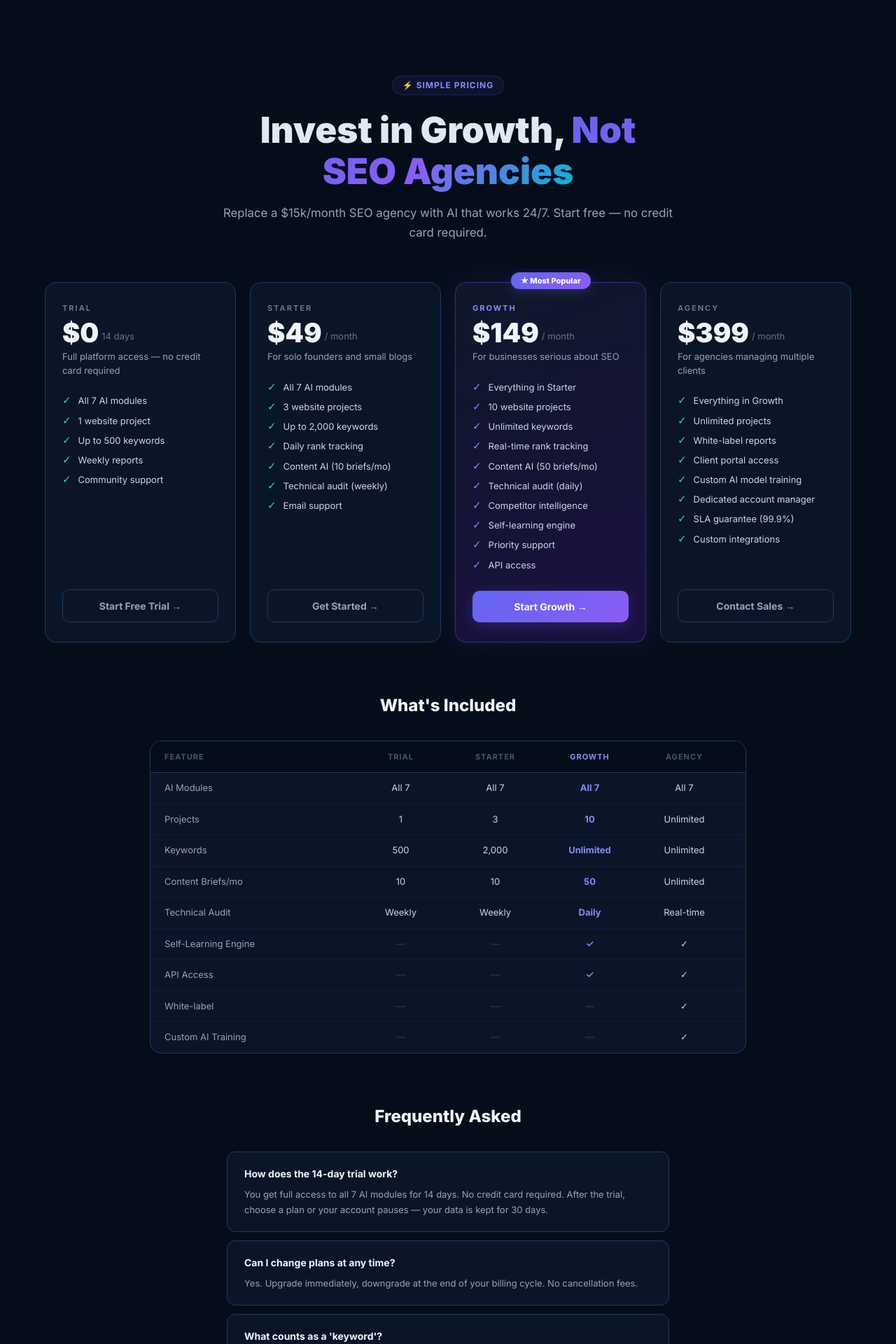
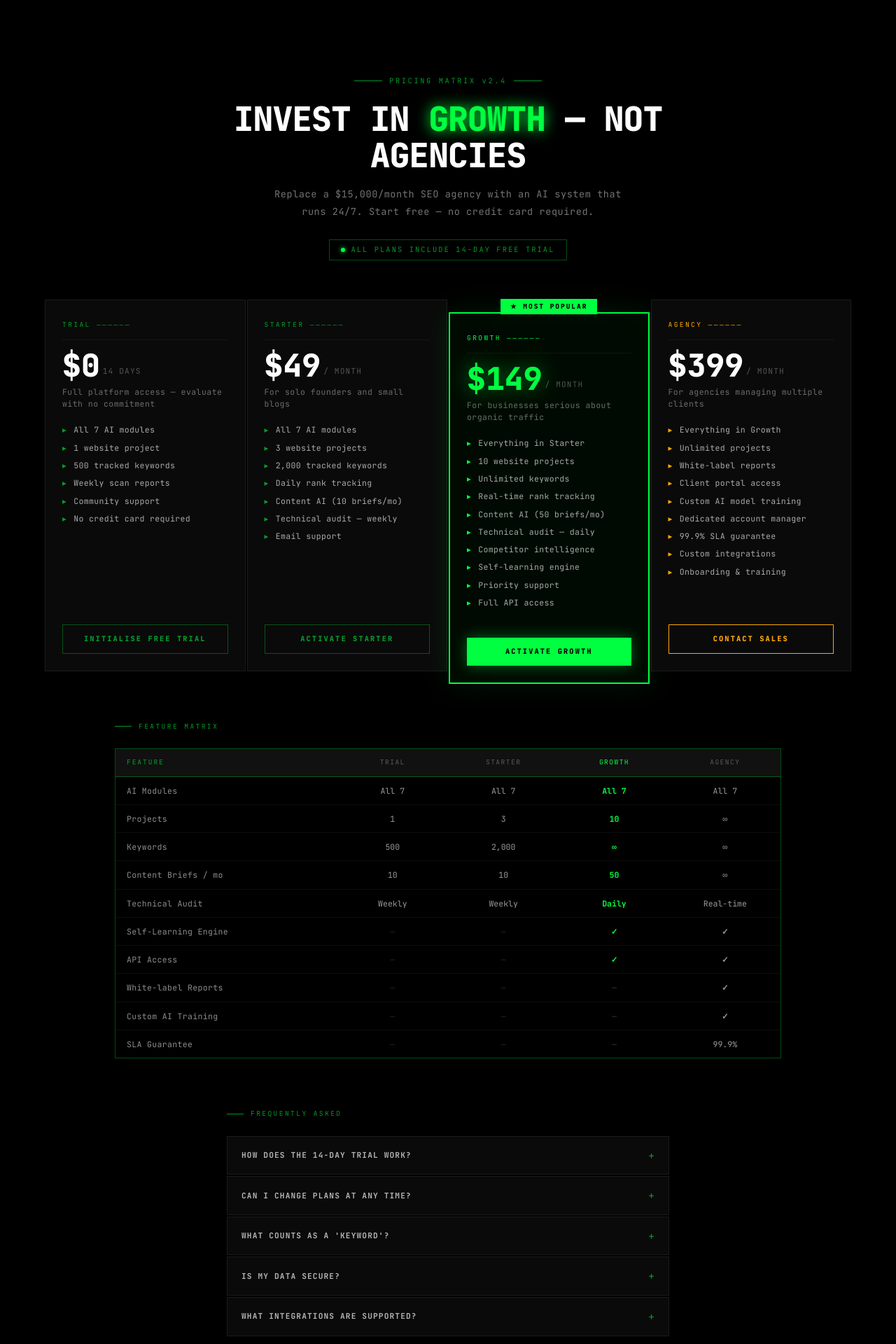
Before and after one commit to rk-arun78605/AI_SEO_platform, a Next.js app: page /pricing in a window 1280 px wide. Shown: the part 20-1940 px from the top of the page at 70% size. Built offline with nearby package versions, Linux system fonts and the light colour scheme.

Commit message:
fix(pricing): match actual site design — black bg, neon green #00FF41, monospace terminal aesthetic

```diff
--- a/app/pricing/page.tsx
+++ b/app/pricing/page.tsx
@@ -1,73 +1,89 @@
 "use client";
 
+import { useState } from "react";
 import Link from "next/link";
+
+const NEON = "#00FF41";
+const NEON_DIM = "rgba(0,255,65,0.6)";
+const NEON_BG  = "rgba(0,255,65,0.07)";
+const NEON_BDR = "1px solid rgba(0,255,65,0.3)";
+const GOLD     = "#ffaa00";
+const SURFACE  = "#0a0a0a";
+const SURFACE2 = "#111";
+
+const mono: React.CSSProperties = { fontFamily: "'JetBrains Mono','Courier New',monospace" };
 
 const plans = [
   {
-    name: "Trial",
+    name: "TRIAL",
     price: "$0",
-    period: "14 days",
-    desc: "Full platform access — no credit card required",
+    period: "14 DAYS",
+    desc: "Full platform access — evaluate with no commitment",
     badge: null,
     highlight: false,
+    accentColor: NEON_DIM,
     features: [
       "All 7 AI modules",
       "1 website project",
-      "Up to 500 keywords",
-      "Weekly reports",
+      "500 tracked keywords",
+      "Weekly scan reports",
       "Community support",
+      "No credit card required",
     ],
-    cta: "Start Free Trial",
+    cta: "INITIALISE FREE TRIAL",
     ctaHref: "/",
   },
   {
-    name: "Starter",
+    name: "STARTER",
     price: "$49",
-    period: "/ month",
+    period: "/ MONTH",
     desc: "For solo founders and small blogs",
     badge: null,
     highlight: false,
+    accentColor: NEON_DIM,
     features: [
       "All 7 AI modules",
       "3 website projects",
-      "Up to 2,000 keywords",
+      "2,000 tracked keywords",
       "Daily rank tracking",
       "Content AI (10 briefs/mo)",
-      "Technical audit (weekly)",
+      "Technical audit — weekly",
       "Email support",
     ],
-    cta: "Get Started",
+    cta: "ACTIVATE STARTER",
     ctaHref: "/",
   },
   {
-    name: "Growth",
+    name: "GROWTH",
     price: "$149",
-    period: "/ month",
-    desc: "For businesses serious about SEO",
-    badge: "Most Popular",
+    period: "/ MONTH",
+    desc: "For businesses serious about organic traffic",
+    badge: "MOST POPULAR",
     highlight: true,
+    accentColor: NEON,
     features: [
       "Everything in Starter",
       "10 website projects",
       "Unlimited keywords",
       "Real-time rank tracking",
       "Content AI (50 briefs/mo)",
-      "Technical audit (daily)",
+      "Technical audit — daily",
       "Competitor intelligence",
       "Self-learning engine",
       "Priority support",
-      "API access",
+      "Full API access",
     ],
-    cta: "Start Growth",
+    cta: "ACTIVATE GROWTH",
     ctaHref: "/",
   },
   {
-    name: "Agency",
+    name: "AGENCY",
     price: "$399",
-    period: "/ month",
+    period: "/ MONTH",
     desc: "For agencies managing multiple clients",
     badge: null,
     highlight: false,
+    accentColor: GOLD,
     features: [
       "Everything in Growth",
       "Unlimited projects",
@@ -75,92 +91,110 @@ const plans = [
       "Client portal access",
       "Custom AI model training",
       "Dedicated account manager",
-      "SLA guarantee (99.9%)",
+      "99.9% SLA guarantee",
       "Custom integrations",
+      "Onboarding & training",
     ],
-    cta: "Contact Sales",
+    cta: "CONTACT SALES",
     ctaHref: "/",
   },
 ];
 
 const comparison = [
-  { feature: "AI Modules",          values: ["All 7",   "All 7",   "All 7",      "All 7"]      },
-  { feature: "Projects",             values: ["1",       "3",       "10",          "Unlimited"]  },
-  { feature: "Keywords",             values: ["500",     "2,000",   "Unlimited",   "Unlimited"]  },
-  { feature: "Content Briefs/mo",    values: ["10",      "10",      "50",          "Unlimited"]  },
-  { feature: "Technical Audit",      values: ["Weekly",  "Weekly",  "Daily",       "Real-time"]  },
-  { feature: "Self-Learning Engine", values: ["—",       "—",       "✓",           "✓"]          },
-  { feature: "API Access",           values: ["—",       "—",       "✓",           "✓"]          },
-  { feature: "White-label",          values: ["—",       "—",       "—",           "✓"]          },
-  { feature: "Custom AI Training",   values: ["—",       "—",       "—",           "✓"]          },
+  { feature: "AI Modules",           values: ["All 7",  "All 7",  "All 7",      "All 7"]     },
+  { feature: "Projects",             values: ["1",      "3",      "10",          "∞"]         },
+  { feature: "Keywords",             values: ["500",    "2,000",  "∞",           "∞"]         },
+  { feature: "Content Briefs / mo",  values: ["10",     "10",     "50",          "∞"]         },
+  { feature: "Technical Audit",      values: ["Weekly", "Weekly", "Daily",       "Real-time"] },
+  { feature: "Self-Learning Engine", values: ["—",      "—",      "✓",           "✓"]         },
+  { feature: "API Access",           values: ["—",      "—",      "✓",           "✓"]         },
+  { feature: "White-label Reports",  values: ["—",      "—",      "—",           "✓"]         },
+  { feature: "Custom AI Training",   values: ["—",      "—",      "—",           "✓"]         },
+  { feature: "SLA Guarantee",        values: ["—",      "—",      "—",           "99.9%"]     },
 ];
 
 const faqs = [
-  { q: "How does the 14-day trial work?", a: "You get full access to all 7 AI modules for 14 days. No credit card required. After the trial, choose a plan or your account pauses — your data is kept for 30 days." },
-  { q: "Can I change plans at any time?",  a: "Yes. Upgrade immediately, downgrade at the end of your billing cycle. No cancellation fees." },
-  { q: "What counts as a 'keyword'?",      a: "Any search term tracked in your rank monitoring dashboard. Keyword research and discovery do not count against your limit." },
-  { q: "Is my data secure?",              a: "All data is encrypted at rest (AES-256) and in transit (TLS 1.3). GDPR/CCPA compliant. We never share your data with third parties." },
-  { q: "What integrations are supported?", a: "GA4, Google Search Console, Ahrefs, SEMrush, Moz, WordPress, Shopify, Webflow, HubSpot, and any CMS via our REST API." },
+  { q: "HOW DOES THE 14-DAY TRIAL WORK?",     a: "You get full access to all 7 AI modules for 14 days. No credit card required. After the trial your account pauses — all data is preserved for 30 days." },
+  { q: "CAN I CHANGE PLANS AT ANY TIME?",      a: "Yes. Upgrade takes effect immediately. Downgrades apply at the end of your billing cycle. No cancellation fees." },
+  { q: "WHAT COUNTS AS A 'KEYWORD'?",         a: "Any search term you actively track in the rank monitoring dashboard. Keyword research and discovery queries do not count against your limit." },
+  { q: "IS MY DATA SECURE?",                  a: "All data is encrypted at rest (AES-256) and in transit (TLS 1.3). GDPR and CCPA compliant. We never share your data with third parties." },
+  { q: "WHAT INTEGRATIONS ARE SUPPORTED?",   a: "GA4, Google Search Console, Ahrefs, SEMrush, Moz, WordPress, Shopify, Webflow, HubSpot, and any CMS via the REST API." },
 ];
 
 export default function PricingPage() {
+  const [openFaq, setOpenFaq] = useState<number | null>(null);
+
   return (
-    <div style={{ minHeight: "100vh", background: "#060d1a", color: "#e2e8f0", fontFamily: "Inter, Segoe UI, sans-serif", paddingTop: 80 }}>
+    <div style={{ minHeight: "100vh", background: "#000", color: "#fff", ...mono, paddingTop: 80, paddingBottom: 80 }}>
 
-      {/* Header */}
-      <div style={{ maxWidth: 700, margin: "0 auto", textAlign: "center", padding: "48px 24px 56px" }}>
-        <div style={{ display: "inline-flex", alignItems: "center", gap: 6, background: "#6366f115", border: "1px solid #6366f130", borderRadius: 20, padding: "4px 14px", fontSize: 12, fontWeight: 700, color: "#818cf8", marginBottom: 20, textTransform: "uppercase", letterSpacing: 1 }}>
-          ⚡ Simple Pricing
+      {/* ── HEADER ────────────────────────────────── */}
+      <div style={{ maxWidth: 900, margin: "0 auto", padding: "48px 24px 56px", textAlign: "center" }}>
+        <div style={{ fontSize: "0.65rem", letterSpacing: "0.25em", color: NEON_DIM, marginBottom: 20, display: "flex", alignItems: "center", justifyContent: "center", gap: 10 }}>
+          <span style={{ display: "inline-block", width: 40, height: 1, background: NEON_DIM }} />
+          PRICING MATRIX v2.4
+          <span style={{ display: "inline-block", width: 40, height: 1, background: NEON_DIM }} />
         </div>
-        <h1 style={{ fontSize: "clamp(2rem,5vw,3.2rem)", fontWeight: 900, lineHeight: 1.15, marginBottom: 16 }}>
-          Invest in Growth,{" "}
-          <span style={{ background: "linear-gradient(135deg,#6366f1,#8b5cf6,#06b6d4)", WebkitBackgroundClip: "text", WebkitTextFillColor: "transparent" }}>
-            Not SEO Agencies
+        <h1 style={{ fontSize: "clamp(1.8rem,5vw,3rem)", fontWeight: 900, lineHeight: 1.1, marginBottom: 16, letterSpacing: "-0.02em" }}>
+          INVEST IN{" "}
+          <span style={{ color: NEON, textShadow: `0 0 20px ${NEON}` }}>
+            GROWTH
           </span>
+          {" "}— NOT AGENCIES
         </h1>
-        <p style={{ color: "#94a3b8", fontSize: "1.05rem", lineHeight: 1.7 }}>
-          Replace a $15k/month SEO agency with AI that works 24/7.
+        <p style={{ color: "rgba(255,255,255,0.45)", fontSize: "0.85rem", lineHeight: 1.8, maxWidth: 520, margin: "0 auto 28px", letterSpacing: "0.04em" }}>
+          Replace a $15,000/month SEO agency with an AI system that runs 24/7.
           Start free — no credit card required.
         </p>
+        <div style={{ display: "inline-flex", alignItems: "center", gap: 8, border: NEON_BDR, padding: "6px 16px", fontSize: "0.65rem", letterSpacing: "0.2em", color: NEON_DIM }}>
+          <span style={{ width: 6, height: 6, borderRadius: "50%", background: NEON, boxShadow: `0 0 6px ${NEON}` }} />
+          ALL PLANS INCLUDE 14-DAY FREE TRIAL
+        </div>
       </div>
 
-      {/* Plans grid */}
-      <div style={{ maxWidth: 1200, margin: "0 auto", padding: "0 24px 72px", display: "grid", gridTemplateColumns: "repeat(auto-fit,minmax(260px,1fr))", gap: 20 }}>
-        {plans.map((plan) => (
+      {/* ── PLANS ─────────────────────────────────── */}
+      <div style={{ maxWidth: 1200, margin: "0 auto", padding: "0 24px 72px", display: "grid", gridTemplateColumns: "repeat(auto-fit,minmax(260px,1fr))", gap: 2 }}>
+        {plans.map((plan, pi) => (
           <div key={plan.name} style={{ position: "relative" }}>
             {plan.badge && (
-              <div style={{ position: "absolute", top: -14, left: "50%", transform: "translateX(-50%)", background: "linear-gradient(135deg,#6366f1,#8b5cf6)", color: "#fff", borderRadius: 20, padding: "4px 14px", fontSize: 11, fontWeight: 800, whiteSpace: "nowrap", zIndex: 2, boxShadow: "0 4px 16px #6366f140" }}>
-                ★ {plan.badge}
+              <div style={{ position: "absolute", top: -1, left: 0, right: 0, zIndex: 2, display: "flex", justifyContent: "center" }}>
+                <div style={{ background: NEON, color: "#000", fontSize: "0.6rem", fontWeight: 900, letterSpacing: "0.2em", padding: "4px 14px" }}>
+                  ★ {plan.badge}
+                </div>
               </div>
             )}
             <div style={{
               height: "100%",
-              background: plan.highlight ? "linear-gradient(160deg,#0f1729,#1a1040)" : "#0a1628",
-              border: plan.highlight ? "1px solid #6366f160" : "1px solid #1e3a5f",
-              borderRadius: 16,
-              padding: "28px 24px",
+              background: plan.highlight ? "rgba(0,255,65,0.04)" : SURFACE,
+              border: plan.highlight ? `2px solid ${NEON}` : "1px solid rgba(255,255,255,0.07)",
+              padding: "28px 24px 24px",
               display: "flex",
               flexDirection: "column",
-              boxShadow: plan.highlight ? "0 0 40px #6366f120" : "none",
-              transition: "border-color 0.2s",
+              boxShadow: plan.highlight ? `0 0 40px rgba(0,255,65,0.1), inset 0 0 40px rgba(0,255,65,0.02)` : "none",
+              marginTop: plan.badge ? 18 : 0,
             }}>
-              {/* Plan header */}
-              <div style={{ marginBottom: 24 }}>
-                <div style={{ fontSize: 11, fontWeight: 700, textTransform: "uppercase", letterSpacing: 2, color: plan.highlight ? "#818cf8" : "#64748b", marginBottom: 8 }}>
-                  {plan.name}
+              {/* Plan name */}
+              <div style={{ fontSize: "0.6rem", letterSpacing: "0.25em", color: plan.accentColor, marginBottom: 14, borderBottom: `1px solid rgba(255,255,255,0.05)`, paddingBottom: 14 }}>
+                {plan.name} ──────
+              </div>
+
+              {/* Price */}
+              <div style={{ marginBottom: 20 }}>
+                <div style={{ display: "flex", alignItems: "flex-end", gap: 4 }}>
+                  <span style={{ fontSize: "2.8rem", fontWeight: 900, color: plan.highlight ? NEON : "#fff", lineHeight: 1, textShadow: plan.highlight ? `0 0 30px rgba(0,255,65,0.5)` : "none" }}>
+                    {plan.price}
+                  </span>
+                  <span style={{ fontSize: "0.7rem", color: "rgba(255,255,255,0.3)", paddingBottom: 6, letterSpacing: "0.1em" }}>
+                    {plan.period}
+                  </span>
                 </div>
-                <div style={{ display: "flex", alignItems: "flex-end", gap: 4, marginBottom: 6 }}>
-                  <span style={{ fontSize: 38, fontWeight: 900, color: "#f1f5f9", lineHeight: 1 }}>{plan.price}</span>
-                  <span style={{ fontSize: 13, color: "#64748b", paddingBottom: 4 }}>{plan.period}</span>
-                </div>
-                <p style={{ fontSize: 13, color: "#94a3b8", lineHeight: 1.5 }}>{plan.desc}</p>
+                <p style={{ fontSize: "0.72rem", color: "rgba(255,255,255,0.4)", marginTop: 6, letterSpacing: "0.04em", lineHeight: 1.5 }}>{plan.desc}</p>
               </div>
 
               {/* Features */}
-              <ul style={{ flex: 1, listStyle: "none", padding: 0, margin: "0 0 28px", display: "flex", flexDirection: "column", gap: 10 }}>
-                {plan.features.map((f) => (
-                  <li key={f} style={{ display: "flex", alignItems: "flex-start", gap: 10, fontSize: 13, color: "#cbd5e1", lineHeight: 1.4 }}>
-                    <span style={{ color: plan.highlight ? "#818cf8" : "#34d399", fontSize: 15, lineHeight: 1, marginTop: 1, flexShrink: 0 }}>✓</span>
+              <ul style={{ flex: 1, listStyle: "none", padding: 0, margin: "0 0 24px", display: "flex", flexDirection: "column", gap: 8 }}>
+                {plan.features.map(f => (
+                  <li key={f} style={{ display: "flex", gap: 10, fontSize: "0.72rem", color: "rgba(255,255,255,0.65)", letterSpacing: "0.03em", lineHeight: 1.5 }}>
+                    <span style={{ color: plan.accentColor, flexShrink: 0 }}>▸</span>
                     {f}
                   </li>
                 ))}
@@ -168,55 +202,94 @@ export default function PricingPage() {
 
               {/* CTA */}
               <Link href={plan.ctaHref} style={{
-                display: "flex", alignItems: "center", justifyContent: "center", gap: 8,
-                padding: "12px 20px", borderRadius: 10, fontSize: 14, fontWeight: 700,
-                textDecoration: "none", transition: "opacity 0.2s",
+                display: "block", textAlign: "center", padding: "12px",
+                fontSize: "0.65rem", fontWeight: 900, letterSpacing: "0.2em",
+                textDecoration: "none", transition: "all 0.2s",
                 ...(plan.highlight
-                  ? { background: "linear-gradient(135deg,#6366f1,#8b5cf6)", color: "#fff", boxShadow: "0 4px 20px #6366f140" }
-                  : { background: "transparent", border: "1px solid #1e3a5f", color: "#94a3b8" }
+                  ? { background: NEON, color: "#000", boxShadow: `0 0 20px rgba(0,255,65,0.4)` }
+                  : plan.accentColor === GOLD
+                  ? { background: "transparent", border: `1px solid ${GOLD}`, color: GOLD }
+                  : { background: "transparent", border: NEON_BDR, color: NEON_DIM }
                 ),
               }}>
-                {plan.cta} →
+                {plan.cta}
               </Link>
             </div>
           </div>
         ))}
       </div>
 
-      {/* Feature comparison */}
-      <div style={{ maxWidth: 900, margin: "0 auto", padding: "0 24px 72px" }}>
-        <h2 style={{ textAlign: "center", fontSize: "1.5rem", fontWeight: 800, marginBottom: 32, color: "#f1f5f9" }}>What&apos;s Included</h2>
-        <div style={{ background: "#0a1628", border: "1px solid #1e3a5f", borderRadius: 16, overflow: "hidden" }}>
-          {/* Header row */}
-          <div style={{ display: "grid", gridTemplateColumns: "2fr 1fr 1fr 1fr 1fr", padding: "14px 20px", background: "#060d1a", borderBottom: "1px solid #1e3a5f" }}>
-            <span style={{ fontSize: 11, color: "#475569", fontWeight: 700, textTransform: "uppercase", letterSpacing: 1 }}>Feature</span>
-            {plans.map((p) => (
-              <span key={p.name} style={{ fontSize: 11, color: p.highlight ? "#818cf8" : "#475569", fontWeight: 700, textTransform: "uppercase", letterSpacing: 1, textAlign: "center" }}>{p.name}</span>
+      {/* ── COMPARISON TABLE ──────────────────────── */}
+      <div style={{ maxWidth: 1000, margin: "0 auto", padding: "0 24px 72px" }}>
+        <div style={{ fontSize: "0.6rem", letterSpacing: "0.25em", color: NEON_DIM, marginBottom: 24, display: "flex", alignItems: "center", gap: 10 }}>
+          <span style={{ display: "inline-block", width: 24, height: 1, background: NEON_DIM }} />
+          FEATURE MATRIX
+        </div>
+        <div style={{ border: NEON_BDR, overflow: "hidden" }}>
+          {/* Header */}
+          <div style={{ display: "grid", gridTemplateColumns: "2fr 1fr 1fr 1fr 1fr", background: SURFACE2, borderBottom: NEON_BDR }}>
+            <div style={{ padding: "12px 16px", fontSize: "0.6rem", letterSpacing: "0.2em", color: NEON_DIM }}>FEATURE</div>
+            {plans.map(p => (
+              <div key={p.name} style={{ padding: "12px 8px", fontSize: "0.6rem", letterSpacing: "0.15em", color: p.highlight ? NEON : "rgba(255,255,255,0.3)", textAlign: "center" }}>{p.name}</div>
             ))}
           </div>
+          {/* Rows */}
           {comparison.map((row, ri) => (
-            <div key={row.feature} style={{ display: "grid", gridTemplateColumns: "2fr 1fr 1fr 1fr 1fr", padding: "12px 20px", borderBottom: ri < comparison.length - 1 ? "1px solid #0d1f3c" : "none", alignItems: "center" }}>
-              <span style={{ fontSize: 13, color: "#94a3b8" }}>{row.feature}</span>
+            <div key={row.feature} style={{ display: "grid", gridTemplateColumns: "2fr 1fr 1fr 1fr 1fr", borderBottom: ri < comparison.length - 1 ? "1px solid rgba(255,255,255,0.05)" : "none" }}>
+              <div style={{ padding: "11px 16px", fontSize: "0.72rem", color: "rgba(255,255,255,0.55)", letterSpacing: "0.03em" }}>{row.feature}</div>
               {row.values.map((val, j) => (
-                <span key={j} style={{ fontSize: 13, textAlign: "center", color: val === "—" ? "#334155" : plans[j].highlight ? "#818cf8" : "#cbd5e1", fontWeight: plans[j].highlight && val !== "—" ? 700 : 400 }}>
+                <div key={j} style={{ padding: "11px 8px", textAlign: "center", fontSize: "0.72rem", color: val === "—" ? "rgba(255,255,255,0.15)" : plans[j].highlight ? NEON : "rgba(255,255,255,0.6)", fontWeight: val === "✓" || plans[j].highlight ? 700 : 400 }}>
                   {val}
-                </span>
+                </div>
               ))}
             </div>
           ))}
         </div>
       </div>
 
-      {/* FAQs */}
+      {/* ── FAQs ──────────────────────────────────── */}
       <div style={{ maxWidth: 680, margin: "0 auto", padding: "0 24px 80px" }}>
-        <h2 style={{ textAlign: "center", fontSize: "1.5rem", fontWeight: 800, marginBottom: 32, color: "#f1f5f9" }}>Frequently Asked</h2>
-        <div style={{ display: "flex", flexDirection: "column", gap: 12 }}>
-          {faqs.map((faq) => (
-            <div key={faq.q} style={{ background: "#0a1628", border: "1px solid #1e3a5f", borderRadius: 12, padding: "20px 24px" }}>
-              <h3 style={{ fontSize: 14, fontWeight: 700, color: "#f1f5f9", marginBottom: 8 }}>{faq.q}</h3>
-              <p style={{ fontSize: 13, color: "#94a3b8", lineHeight: 1.7 }}>{faq.a}</p>
+        <div style={{ fontSize: "0.6rem", letterSpacing: "0.25em", color: NEON_DIM, marginBottom: 24, display: "flex", alignItems: "center", gap: 10 }}>
+          <span style={{ display: "inline-block", width: 24, height: 1, background: NEON_DIM }} />
+          FREQUENTLY ASKED
+        </div>
+        <div style={{ display: "flex", flexDirection: "column", gap: 2 }}>
+          {faqs.map((faq, i) => (
+            <div key={faq.q} style={{ border: "1px solid rgba(255,255,255,0.07)", background: SURFACE }}>
+              <button
+                onClick={() => setOpenFaq(openFaq === i ? null : i)}
+                style={{ width: "100%", display: "flex", justifyContent: "space-between", alignItems: "center", padding: "16px 20px", background: "none", border: "none", cursor: "pointer", textAlign: "left" }}
+              >
+                <span style={{ ...mono, fontSize: "0.7rem", letterSpacing: "0.1em", color: openFaq === i ? NEON : "rgba(255,255,255,0.7)", fontWeight: 700 }}>
+                  {faq.q}
+                </span>
+                <span style={{ color: NEON_DIM, fontSize: "0.9rem", marginLeft: 12, flexShrink: 0 }}>
+                  {openFaq === i ? "−" : "+"}
+                </span>
+              </button>
+              {openFaq === i && (
+                <div style={{ padding: "0 20px 16px", fontSize: "0.72rem", color: "rgba(255,255,255,0.45)", lineHeight: 1.8, letterSpacing: "0.03em", borderTop: "1px solid rgba(255,255,255,0.05)" }}>
+                  <div style={{ paddingTop: 14 }}>{faq.a}</div>
+                </div>
+              )}
             </div>
           ))}
+        </div>
+      </div>
+
+      {/* ── BOTTOM CTA ────────────────────────────── */}
+      <div style={{ maxWidth: 600, margin: "0 auto", padding: "0 24px", textAlign: "center" }}>
+        <div style={{ border: NEON_BDR, padding: "40px 32px", background: NEON_BG }}>
+          <div style={{ fontSize: "0.6rem", letterSpacing: "0.25em", color: NEON_DIM, marginBottom: 16 }}>READY TO START?</div>
+          <h2 style={{ fontSize: "1.5rem", fontWeight: 900, color: NEON, textShadow: `0 0 30px rgba(0,255,65,0.4)`, marginBottom: 12 }}>
+            14 DAYS FREE. NO CARD.
+          </h2>
+          <p style={{ fontSize: "0.75rem", color: "rgba(255,255,255,0.4)", marginBottom: 24, lineHeight: 1.7, letterSpacing: "0.04em" }}>
+            Start your free trial and see real data from your website in minutes.
+          </p>
+          <Link href="/" style={{ display: "inline-block", background: NEON, color: "#000", padding: "14px 32px", fontSize: "0.72rem", fontWeight: 900, letterSpacing: "0.2em", textDecoration: "none", boxShadow: `0 0 30px rgba(0,255,65,0.4)` }}>
+            INITIALISE FREE TRIAL →
+          </Link>
         </div>
       </div>
 
```
